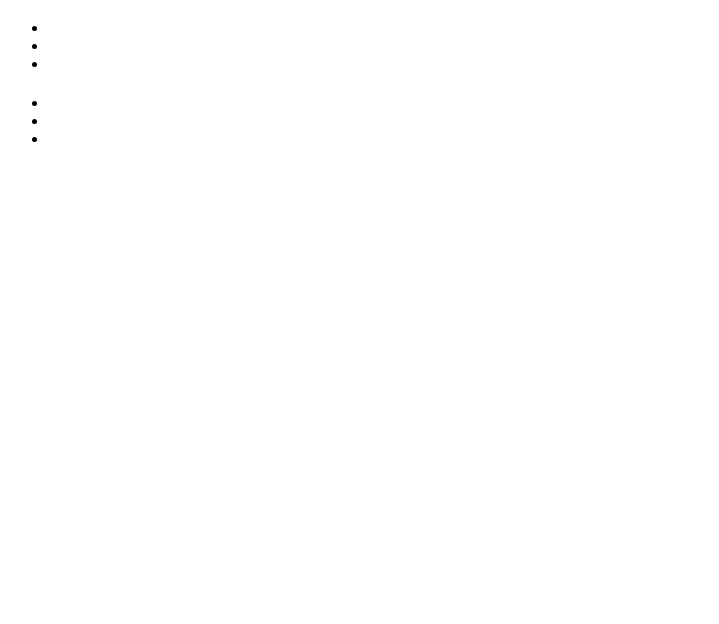
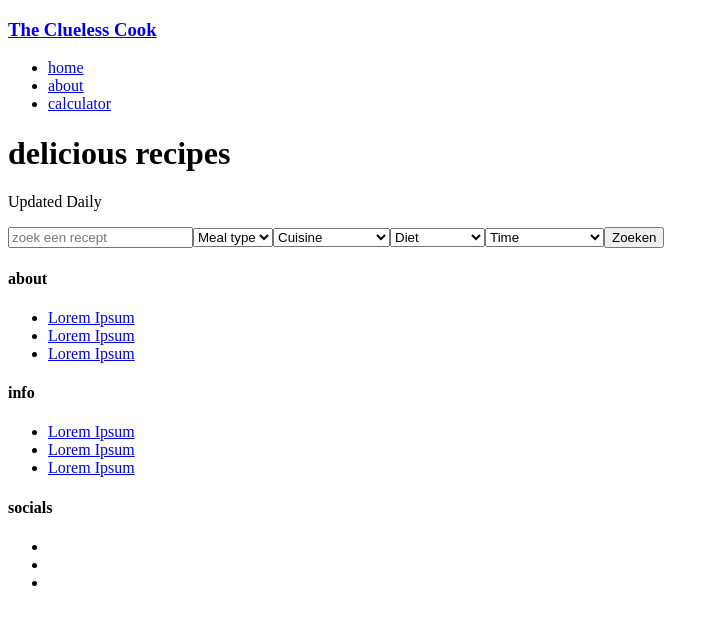
Before and after one commit to TBGBelt/front-end-react-eindopdracht, a React (Create React App) app: page / in a window 1280 px wide. Shown: the top 624 px of the page, without its empty margins (0-719 px from the left). Built offline with nearby package versions, Linux system fonts and the light colour scheme; some icons are missing.

Commit message:
API implementation

```diff
--- a/src/App.css
+++ b/src/App.css
@@ -1,38 +1,40 @@
-.App {
-  text-align: center;
-}
 
-.App-logo {
-  height: 40vmin;
-  pointer-events: none;
-}
 
-@media (prefers-reduced-motion: no-preference) {
-  .App-logo {
-    animation: App-logo-spin infinite 20s linear;
-  }
-}
+/*.App {*/
+/*  text-align: center;*/
+/*}*/
 
-.App-header {
-  background-color: #282c34;
-  min-height: 100vh;
-  display: flex;
-  flex-direction: column;
-  align-items: center;
-  justify-content: center;
-  font-size: calc(10px + 2vmin);
-  color: white;
-}
+/*.App-logo {*/
+/*  height: 40vmin;*/
+/*  pointer-events: none;*/
+/*}*/
 
-.App-link {
-  color: #61dafb;
-}
+/*@media (prefers-reduced-motion: no-preference) {*/
+/*  .App-logo {*/
+/*    animation: App-logo-spin infinite 20s linear;*/
+/*  }*/
+/*}*/
 
-@keyframes App-logo-spin {
-  from {
-    transform: rotate(0deg);
-  }
-  to {
-    transform: rotate(360deg);
-  }
-}
+/*.App-header {*/
+/*  background-color: #282c34;*/
+/*  min-height: 100vh;*/
+/*  display: flex;*/
+/*  flex-direction: column;*/
+/*  align-items: center;*/
+/*  justify-content: center;*/
+/*  font-size: calc(10px + 2vmin);*/
+/*  color: white;*/
+/*}*/
+
+/*.App-link {*/
+/*  color: #61dafb;*/
+/*}*/
+
+/*@keyframes App-logo-spin {*/
+/*  from {*/
+/*    transform: rotate(0deg);*/
+/*  }*/
+/*  to {*/
+/*    transform: rotate(360deg);*/
+/*  }*/
+/*}*/
--- a/src/App.js
+++ b/src/App.js
@@ -1,4 +1,5 @@
 import './App.css';
+import axios from "axios";
 import {
     BrowserRouter as Router,
     Switch,
@@ -6,13 +7,48 @@ import {
 } from 'react-router-dom';
 import Topmenu from './components/header/Topmenu';
 import Footer from "./components/footer/Footer";
+import Searchbar from "./components/searchbar/Searchbar";
+import Homepage from "./pages/homepage/Homepage";
+import {ReactComponent as Facebook} from "./assets/icons/facebook.svg";
+import {ReactComponent as LinkedIn} from "./assets/icons/linkedin.svg";
+import {ReactComponent as Twitter} from "./assets/icons/twitter.svg";
+
+
+
+const apiKey = "90f73244f33dbc5fc80f218800eedde6";
+const apiId = "c804ae75";
+
+
+
 function App() {
+
+    // async function fetchRecipe() {
+    //     try {
+    //         const result = await axios.get("https://api.edamam.com/api/recipes/v2/", {
+    //             params: {
+    //                 type: "public",
+    //                 app_id: apiKey,
+    //                 app_key: apiKey,
+    //
+    //             }
+    //         })
+    //         console.log(result.data.recipe);
+    //     }catch (e) {
+    //         console.error(e)
+    //     }
+    // } fetchRecipe();
+
     return (
         <Router>
-            <Topmenu/>
+            <Topmenu
+            title="The Clueless Cook"
+            text1="home"
+            text2="about"
+            text3="calculator"/>
             {/*<Switch>*/}
             {/*    <Route exact path="/">*/}
-            {/*    <Homepage/>*/}
+                <Homepage/>
+            <Searchbar/>
             {/*    </Route>*/}
             {/*    <Route exact path="">*/}
             {/*    <Recipepage/>*/}
@@ -21,7 +57,22 @@ function App() {
             {/*    <CalculatorPage/>*/}
             {/*    </Route>*/}
             {/*</Switch>*/}
-            <Footer/>
+            <Footer
+            footerTitle="about"
+            footerText="Lorem Ipsum"
+            />
+            <Footer
+            footerTitle="info"
+            footerText="Lorem Ipsum"
+            />
+            <Footer
+            footerTitle="socials"
+            />
+            <Facebook/>
+            <LinkedIn/>
+            <Twitter/>
+
+
         </Router>
     )
         ;
--- a/src/components/header/Topmenu.js
+++ b/src/components/header/Topmenu.js
@@ -3,7 +3,7 @@ import {NavLink} from "react-router-dom";
 
 // Topmenu component
 
-function Topmenu ({title, text}) {
+function Topmenu ({title, text1, text2, text3}) {
     return (
         <div className="topmenu__outer-container">
             <div className="topmenu__inner-container">
@@ -12,13 +12,13 @@ function Topmenu ({title, text}) {
                 </h3>
                 <ul className="navigation-list">
                     <li>
-                        <NavLink to="/" exact activeClassName="topmenu-navigation">{text}</NavLink>
+                        <NavLink to="/" exact activeClassName="topmenu-navigation">{text1}</NavLink>
                     </li>
                     <li>
-                        <NavLink to="/" exact activeClassName="topmenu-navigation">{text}</NavLink>
+                        <NavLink to="/" exact activeClassName="topmenu-navigation">{text2}</NavLink>
                     </li>
                     <li>
-                        <NavLink to="/calculator" exact activeClassName="topmenu-navigation">{text}</NavLink>
+                        <NavLink to="/calculator" exact activeClassName="topmenu-navigation">{text3}</NavLink>
                     </li>
                 </ul>
             </div>
--- /dev/null
+++ b/src/components/searchbar/Searchbar.js
@@ -0,0 +1,99 @@
+import React from "react";
+import {useState} from "react";
+import axios from "axios";
+
+const apiKey = "90f73244f33dbc5fc80f218800eedde6";
+const apiId = "c804ae75";
+
+function Searchbar({searchRecipe}) {
+    const [input, searchInput] = useState('')
+
+    function onFormSubmit(e) {
+        e.preventDefault();
+        console.log('submitted)')
+        searchRecipe(input);
+    }
+
+    // async function fetchRecipe() {
+    //     try {
+    //         const result = await axios.get("https://api.edamam.com/api/recipes/v2/", {
+    //             params: {
+    //                 type: "public",
+    //                 app_id: apiKey,
+    //                 app_key: apiKey,
+    //
+    //             }
+    //         })
+    //         console.log(result.data.recipe);
+    //     }catch (e) {
+    //         console.error(e)
+    //     }
+    // } fetchRecipe();
+
+    return  (
+        <form className="searchbar" onSubmit={onFormSubmit}>
+            <input
+                type="text"
+            name="search"
+            value={input}
+            onChange={(e) => searchInput(e.target.value)}
+                placeholder="zoek een recept"
+            />
+
+            <select>
+                <option value="" disabled selected>Meal type</option>
+                <option value="breakfast">Breakfast</option>
+                <option value="lunch">Lunch</option>
+                <option value="brunch">Brunch</option>
+                <option value="dinner">Dinner</option>
+                <option value="snack">Snack</option>
+                <option value="teatime">Tea Time</option>
+            </select>
+
+            <select>
+                <option value="" disabled selected>Cuisine</option>
+                <option value="american">American</option>
+                <option value="asian">Asian</option>
+                <option value="british">British</option>
+                <option value="caribbean">Caribbean</option>
+                <option value="central europe">Central Europe</option>
+                <option value="chines">Chinese</option>
+                <option value="eastern europe">Eastern Europe</option>
+                <option value="french">French</option>
+                <option value="indian">Indian</option>
+                <option value="italian">Italian</option>
+                <option value="japanese">Japanese</option>
+                <option value="kosher">Kosher</option>
+                <option value="mediterranean">Mediterranean</option>
+                <option value="mexican">Mexican</option>
+                <option value="middle eastern">Middle Eastern</option>
+                <option value="nordic">Nordic</option>
+                <option value="south american">South American</option>
+                <option value="south east asia">Soath East Asia</option>
+            </select>
+
+            <select>
+                <option value="" disabled selected>Diet</option>
+                <option value="balanced">Balanced</option>
+                <option value="high-fiber">High-fiber</option>
+                <option value="high-protein">High-protein</option>
+                <option value="low-carb">Low-carb</option>
+                <option value="low-fat">Low-fat</option>
+                <option value="low-sodium">Low-sodium</option>
+            </select>
+
+            <select>
+                <option value="" disabled selected>Time</option>
+                <option value="0-15">0 - 15 min</option>
+                <option value="15-30">15 - 30 min</option>
+                <option value="30-60">30 - 60 min</option>
+                <option value="60%2B">60 min or longer</option>
+            </select>
+            <button type="submit">
+                Zoeken
+            </button>
+        </form>
+    );
+}
+
+export default Searchbar
--- /dev/null
+++ b/src/pages/homepage/Homepage.css
@@ -0,0 +1,3 @@
+main {
+    background: url("src/assets/images/hero-image.jpg");
+}
--- a/src/pages/homepage/Homepage.js
+++ b/src/pages/homepage/Homepage.js
@@ -3,27 +3,17 @@ import axios from "axios";
 import Topmenu from "../../components/header/Topmenu";
 import Footer from "../../components/footer/Footer";
 
-//homepage overview + recipe search
+
+//homepage overview
 
 function Homepage() {
+    return (
+        <main>
+        <h1>delicious recipes</h1>
+            <p>Updated Daily</p>
+        </main>
+    )
+}
 
-    async function searchRecipe() {
-        try {
-            const result = await axios.get("https://api.edamam.com/api/recipes/v2", {
-                params: {
-                    type: "public",
-                    app_id: "c804ae75",
-                    app_key: "90f73244f33dbc5fc80f218800eedde6",
-                    // q: searchQuery,
-                    // mealType: chosenMealType ? chosenMealType : null,
-                    // cuisineType: chosenCuisine ? chosenCuisine : null,
-                    // diet: chosenDiet ? chosenDiet : null,
-                    // time: chosenTime ? chosenTime : null,
-                }
-            })
-        } catch (e) {
-            console.error(e);
-        }
 
-    }
-};
+export default Homepage
```
